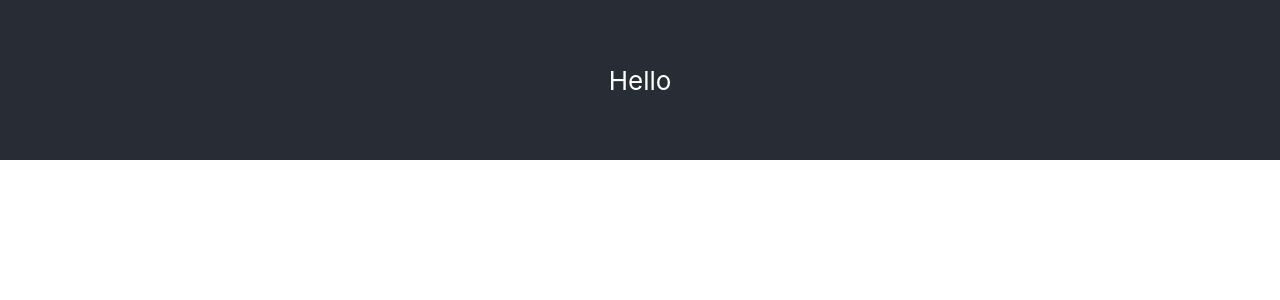
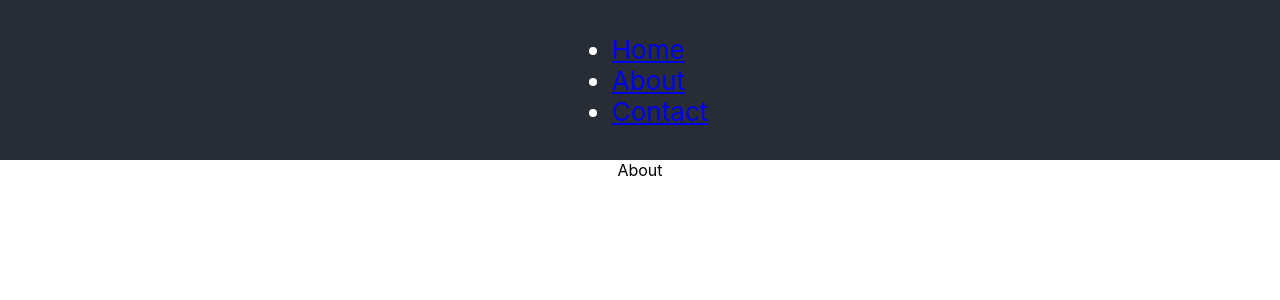
Before and after one commit to Arifkarimm/react-router-V4, a React (Create React App) app: page /about in a window 1280 px wide. Shown: the top 300 px of the page. Built offline with nearby package versions, Linux system fonts and the light colour scheme.

Commit message:
basic router configure

```diff
--- a/src/App.js
+++ b/src/App.js
@@ -1,12 +1,27 @@
 import React from 'react';
 import './App.css';
+import { BrowserRouter, Route, Switch } from 'react-router-dom';
+import Home from './components/Home';
+import About from './components/About';
+import Contact from './components/Contact';
+import Nav from './components/Nav';
 
-function App() {
+const App = () => {
   return (
-    <div className="App">
-      <header className="App-header">Hello</header>
-    </div>
+    <BrowserRouter>
+      <div className="App-header">
+        <Nav />
+      </div>
+
+      <div className="App">
+        <Switch>
+          <Route path="/" exact component={Home} />
+          <Route path="/about" component={About} />
+          <Route path="/contact" component={Contact} />
+        </Switch>
+      </div>
+    </BrowserRouter>
   );
-}
+};
 
 export default App;
--- /dev/null
+++ b/src/components/About.js
@@ -0,0 +1,7 @@
+import React from 'react';
+
+const About = () => {
+  return <div>About</div>;
+};
+
+export default About;
--- /dev/null
+++ b/src/components/Contact.js
@@ -0,0 +1,7 @@
+import React from 'react';
+
+const Contact = () => {
+  return <div>contact</div>;
+};
+
+export default Contact;
--- /dev/null
+++ b/src/components/Home.js
@@ -0,0 +1,7 @@
+import React from 'react';
+
+const Home = () => {
+  return <div>Home</div>;
+};
+
+export default Home;
--- /dev/null
+++ b/src/components/Nav.js
@@ -0,0 +1,22 @@
+import React from 'react';
+import { Link } from 'react-router-dom';
+
+const Nav = () => {
+  return (
+    <div>
+      <ul>
+        <li>
+          <Link to="/">Home</Link>
+        </li>
+        <li>
+          <Link to="/about">About</Link>
+        </li>
+        <li>
+          <Link to="/contact">Contact</Link>
+        </li>
+      </ul>
+    </div>
+  );
+};
+
+export default Nav;
```
